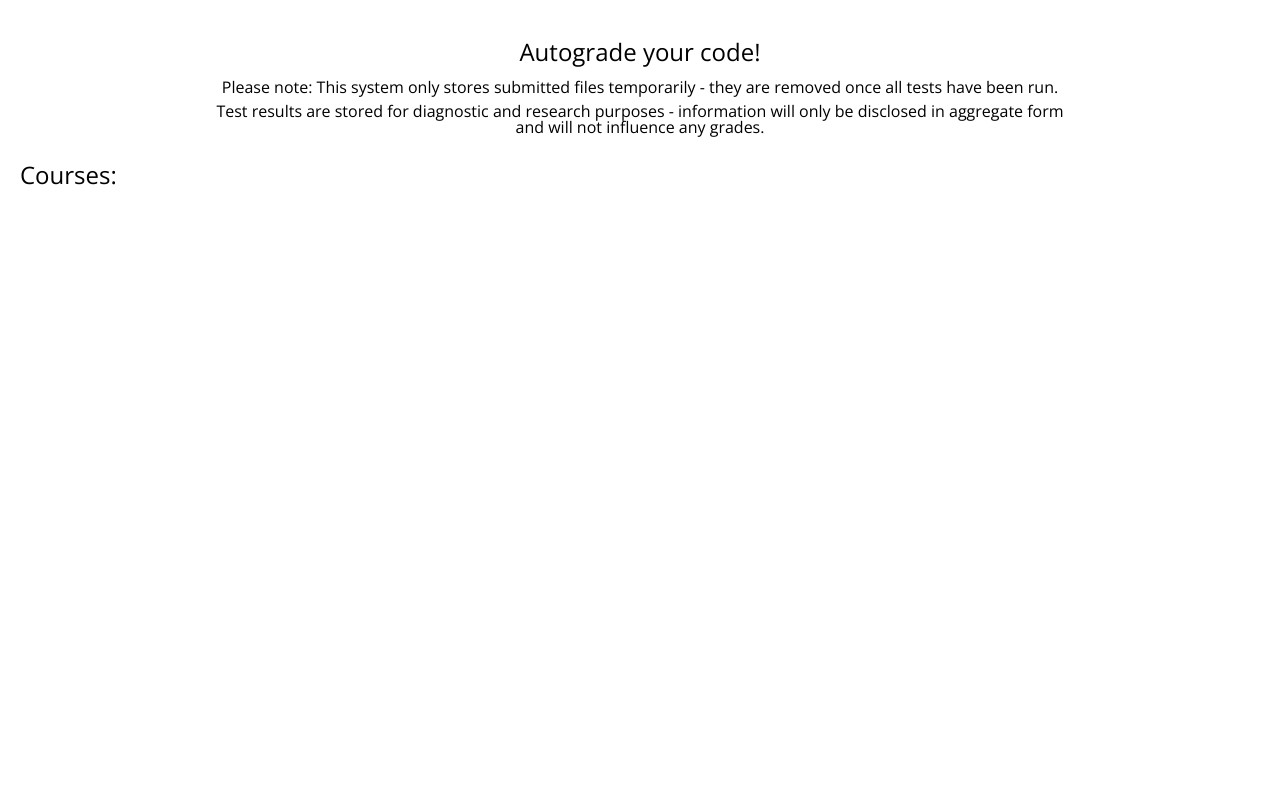
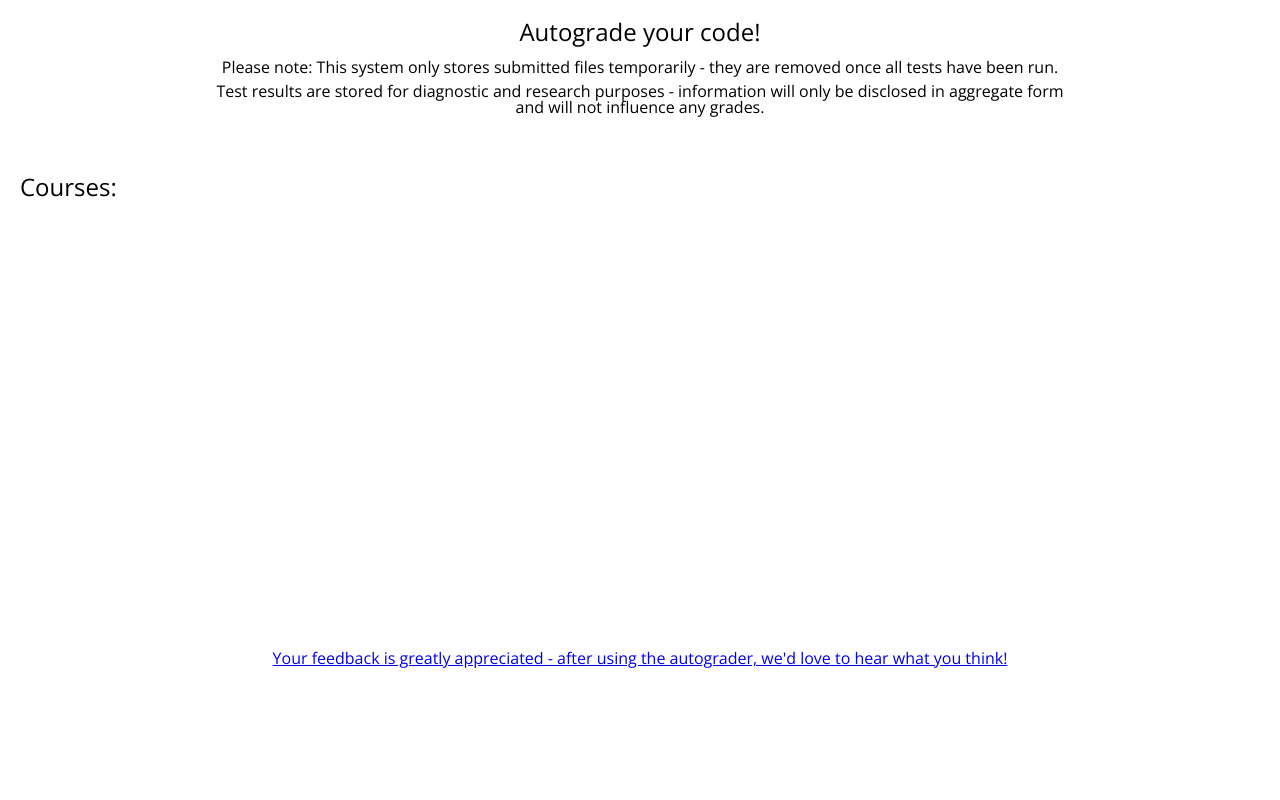
Before and after one commit to remyjette/try, a Flask app: page / in a window 1280 px wide. Run offline with Flask 2, Linux system fonts and the light colour scheme; data that the repository does not hold is empty; some libraries are stand-ins or nearby versions.

Commit message:
Disclaimer header and Survey footer

```diff
--- a/web/autograder/static/style.css
+++ b/web/autograder/static/style.css
@@ -48,14 +48,37 @@ table {
 }
 
 /** END CSS RESET **/
+html,body {
+  height: 100%
+}
 body {
-  margin:20px;
   font-family: 'Open Sans', sans-serif;
+  margin:0 20px;
+}
+
+#container{
+  min-height: 100%;
+  position:relative;
+}
+header {
+  text-align:center;
+  margin-bottom:40px;
+}
+#body{
+  padding-bottom: 150px;    /* height of footer */
+}
+footer{
+  text-align: center;
+  height: 150px;
+  width:100%;
+  position: absolute;
+  left: 0;
+  bottom: 0;
 }
 p {
   margin-bottom:8px;
 }
-.header {
+h1 {
   font-size: 150%;
   padding-top:20px;
   margin-bottom:10px;
--- a/web/autograder/templates/index.html
+++ b/web/autograder/templates/index.html
@@ -1,16 +1,6 @@
 {% extends "layout.html" %}
 {% block body %}
-  <div class="header centertext">
-    Autograde your code!
-  </div>
-
-  <div class="centertext" style="margin-top:15px;margin-left:auto;margin-right:auto;width:850px">
-    <p>Please note: This system only stores submitted files temporarily - they are
-    removed once all tests have been run.</p>
-    <p>Test results are stored for diagnostic and research purposes - information will only be disclosed in aggregate form and will not influence any grades.</p>
-  </div>
-
-  <div class="header">Courses:</div>
+  <h1>Courses:</h1>
   {% for course in courses %}
   <div style="margin-left: 25px"><a href="/{{ course.name }}/">{{ course.name }}</a></div>
   {% endfor %}
@@ -18,19 +8,19 @@
 
   {% if course %}
   <hr />
-  <div class="header centertext">
+  <h1 class="centertext">
     {{course.name}}
-  </div>
-    <div class="header">Assignments:</div>
+  </h1>
+    <h1>Assignments:</h1>
   {% for assignment in course.assignments %}
   <div style="margin-left: 25px"><a href="/{{assignment.course.name}}/{{ assignment.name }}/">{{ assignment.name }}</a></div>
   {% endfor %}
   {% endif %}
 
   {% if assignment %}
-  <div class="header centertext">
+  <h1 class="centertext">
     {{assignment.name}}
-  </div>
+  </h1>
   <div id="upload_section">
     <input type="file" name="test-file" id="submission" />
     <input type="button" name="submit" id="submit" value="Test!" />
--- a/web/autograder/templates/layout.html
+++ b/web/autograder/templates/layout.html
@@ -10,6 +10,19 @@
 </head>
 <link rel=stylesheet type=text/css href="{{ url_for('static', filename='style.css') }}">
 <body>
+<div id="container">
+  <header>
+  <h1>
+    Autograde your code!
+  </h1>
+
+  <div style="margin-top:15px;margin-left:auto;margin-right:auto;max-width:850px">
+    <p>Please note: This system only stores submitted files temporarily - they are
+    removed once all tests have been run.</p>
+    <p>Test results are stored for diagnostic and research purposes - information will only be disclosed in aggregate form and will not influence any grades.</p>
+  </div>
+  </header>
+  <div id="body">
   {% with messages = get_flashed_messages() %}
     {% if messages %}
       <ul class=flashes>
@@ -20,5 +33,10 @@
     {% endif %}
   {% endwith %}
   {% block body %}{% endblock %}
+  </div>
+  <footer>
+    <a href="http://goo.gl/forms/zsmXsO7VMe" target="_blank">Your feedback is greatly appreciated - after using the autograder, we'd love to hear what you think!</a>
+  </footer>
+</div>
 </body>
 </html>
```
